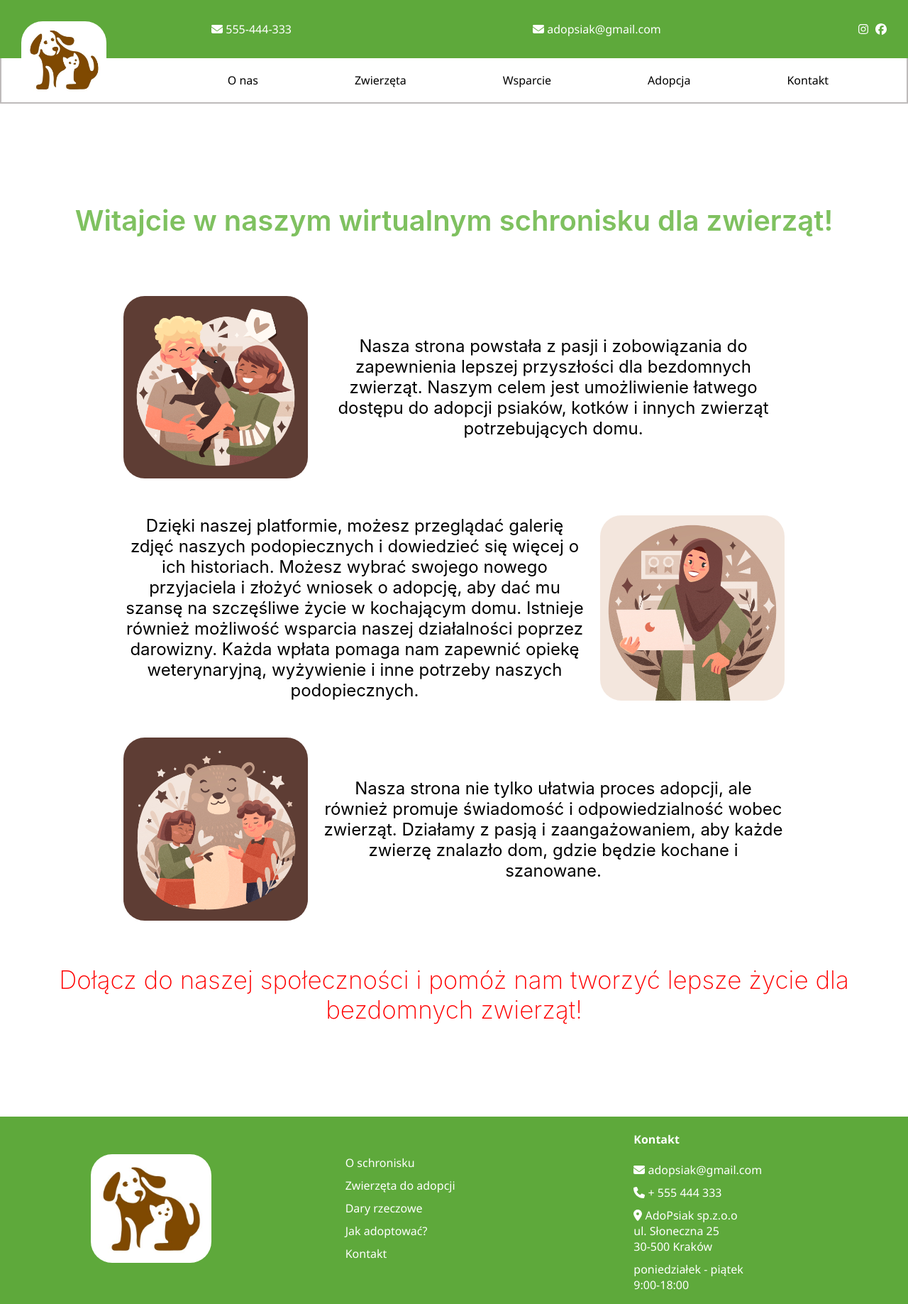
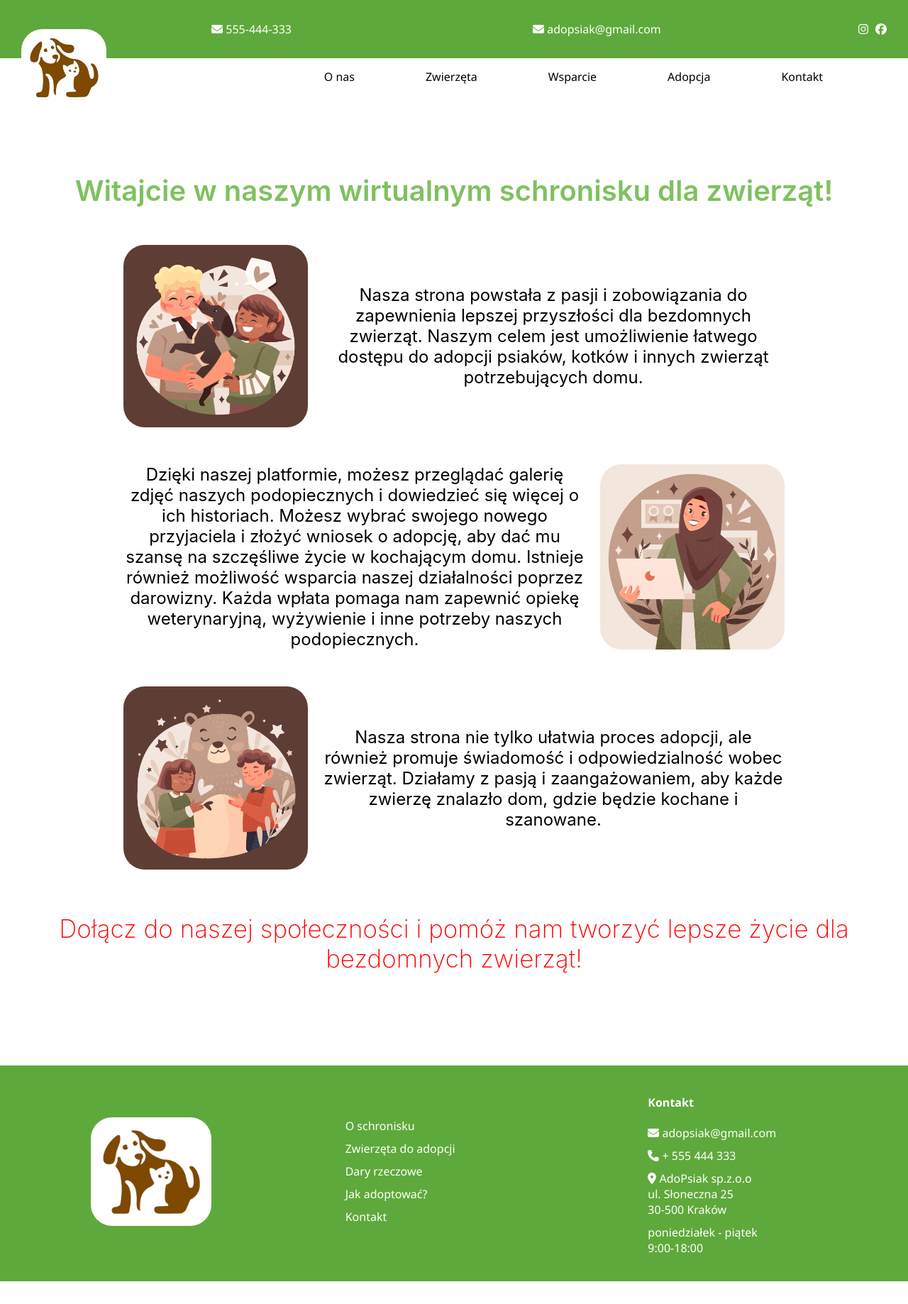
Before and after one commit to Nikaszka/adopsiak, a Vue app: page /About in a window 1280 px wide. Shown: the whole page at 71% size. After the commit the page ends 1805 px from the top, so only its background shows below. Built offline with nearby package versions, Linux system fonts and the light colour scheme.

Commit message:
Przerobienie stopki, nagłówka i całej głównej strony na stronę rensposnywną

```diff
--- a/package.json
+++ b/package.json
@@ -21,6 +21,7 @@
   },
   "devDependencies": {
     "@vitejs/plugin-vue": "^5.0.4",
+    "sass": "^1.75.0",
     "vite": "^5.2.10"
   }
 }
--- a/src/App.vue
+++ b/src/App.vue
@@ -1,30 +1,34 @@
 <template>
   <div class="container">
-    <!-- <div class = "headers"> -->
-        <page-header></page-header>
-        <page-nav>
-          <router-link to="/about" class="nav-button">O nas</router-link>
-          <router-link to="/animals" class="nav-button">Zwierzęta</router-link>
-          <router-link to="/support" class="nav-button">Wsparcie</router-link>
-          <router-link to="/adoption" class="nav-button">Adopcja</router-link>
-          <router-link to="/contact" class="nav-button">Kontakt</router-link>
-        </page-nav>
-      <!-- </div> -->
-
+    <page-header></page-header>
+    <page-nav></page-nav>
     <page-main>
       <router-view></router-view>
-
     </page-main>
-
     <page-footer></page-footer>
   </div>
 </template>
 
 
 <script setup>
-import {ref} from 'vue'
 import PageHeader from './components/PageHeader.vue'
 import PageNav from './components/PageNav.vue'
 import PageFooter from './components/PageFooter.vue'
 import PageMain from './components/PageMain.vue'
+
 </script>
+
+<script>
+export default {
+  data() {
+    return {
+      showMobileMenu: false,
+    };
+  },
+  methods: {
+    showMenu() {
+      this.showMobileMenu = !this.showMobileMenu;
+    },
+  },
+};
+</script>
--- a/src/assets/app.css
+++ b/src/assets/app.css
@@ -6,49 +6,15 @@ body {
     margin: 0;
     padding: 0;
 }
-
-header {
-    padding: 30px;
-    background-color: rgb(94, 169, 59);
-    color: white;
-
-    display: flex;
-    justify-content: space-between;
-}
-
-nav a+a {
-    margin-left: 1rem;
-}
-
-nav {
-    display: flex;
-    justify-content: flex-end;
-    background-color: white;
-    padding: 10px;
-    border-bottom: 2px solid rgba(126, 121, 121, 0.5);
-    border-left: 2px solid rgba(126, 121, 121, 0.5);
-    border-right: 2px solid rgba(126, 121, 121, 0.5);
-    /* box-shadow: 0 2px 4px 0 rgba(0,0,0,.2);  */
-}
-
 main {
-    flex: 1;
+    /* flex: 1; */
+    display: grid;
     background-color: white;
     margin-bottom: 50px;
     margin-top: 50px;
+    /* padding-left: 35vh;
+    padding-right: 35vh; */
 }
-
-footer {
-    background-color: rgb(94, 169, 59);
-    display: flex;
-    align-items: center;
-}
-
-.column {
-    flex: 1;
-    text-align: center;
-}
-
 .container {
     display: grid;
     grid-template-rows: auto;
@@ -58,7 +24,7 @@ footer {
     background-color: white;
     color: black;
     border: none;
-    padding: 10px 20px;
+    padding: 5px 10px;
     margin-right: 80px;
     border-radius: 5px;
     text-decoration: none;
@@ -66,87 +32,12 @@ footer {
     cursor: pointer;
 }
 
-.logo-container img {
-    width: 120px;
-    position: absolute;
-    top: 10 px;
-    border-radius: 30px;
-}
-
-.logo-footer img {
-    width: 170px;
-    height: auto;
-    margin-top: 10px;
-    margin-bottom: 10px;
-    border-radius: 30px;
-}
-
-.footer-menu {
-    text-align: left;
-}
-
-.footer-menu-buttons {
-    color: white !important;
-    border: none;
-    padding: 10px 20px;
-    text-decoration: none;
-}
-
-.footer-menu ul li {
-    margin-bottom: 10px;
-    color: white;
-}
-
 ul {
     margin-top: 10px;
     list-style-type: none;
 }
 
-.header-info span {
-    padding: 170px;
-}
 
-.header-social-icons span {
-    margin-left: 10px;
-}
-
-.percent-tax-rate-box {
-    background-color: rgb(176, 212, 159);
-    margin-left: 300px;
-    margin-right: 300px;
-    /* margin-top: 70px; */
-    align-items: center;
-    border-radius: 10px;
-    padding-bottom: 15px;
-}
-
-.percent-tax-rate-images {
-    display: flex;
-    justify-content: center;
-    align-items: center;
-}
-
-.percent-tax-rate-images img {
-    width: 240px;
-    padding: 15px;
-    margin-left: 20px;
-}
-
-.percent-tax-rate-title {
-    text-align: center;
-    padding: 20px;
-    font-size: 35px;
-}
-
-.KRS-info {
-    background-color: rgb(130, 78, 78);
-    color: white;
-    text-align: center;
-    font-size: 25px;
-    border-radius: 10px;
-    margin-left: 300px;
-    margin-right: 300px;
-}
 
 .stats-container {
     display: flex;
@@ -158,6 +49,12 @@ ul {
     align-items: center;
     border-radius: 10px;
     padding-bottom: 15px;
+}
+@media (max-width: 991px) {
+    .stats-container {
+        margin-left: 0px;
+        margin-right: 0px;
+    }
 }
 
 .stats-wrapper {
@@ -173,6 +70,11 @@ ul {
         max-width: 100%;
     }
 }
+@media screen and (max-width: 768px) {
+    body {
+      overflow-x: hidden;
+    }
+  }
 
 .stats-row {
     gap: 20px;
--- a/src/components/PageFooter.vue
+++ b/src/components/PageFooter.vue
@@ -1,9 +1,12 @@
 <template>
 <footer>
-  <div class="column logo-footer">
-    <router-link to="/">
-      <img src="/kot_pies.jpg" alt="Logo">
-    </router-link>
+  <div class="column">
+    <div class = "logo-footer">
+      <router-link to="/">
+        <img src="/kot_pies.jpg" alt="Logo">
+      </router-link>
+    </div>
+
   </div>
   <div class ="column">
     <div class ="footer-menu">
@@ -30,3 +33,59 @@
   </div>
 </footer>
 </template>
+
+<style>
+  footer {
+    background-color: rgb(94, 169, 59);
+    display: flex;
+    align-items: center;
+  }
+
+  .column {
+    padding: 20px;
+    flex: 1;
+    text-align: center;
+  }
+
+  .logo-footer img {
+    width: 170px;
+    height: auto;
+    margin-top: 10px;
+    margin-bottom: 10px;
+    border-radius: 30px;
+  }
+
+  .footer-menu {
+    text-align: left;
+  }
+
+  .footer-menu-buttons {
+    text-decoration: none;
+    color: white;
+}
+
+.footer-menu ul li {
+    margin-bottom: 10px;
+    color: white;
+}
+
+  @media screen and (max-width: 768px) {
+  .column{
+      padding: 0;
+
+  }
+  .footer-menu-buttons {
+    color: white !important;
+    border: none;
+    font-size: 10px;
+
+  }
+  .logo-footer img {
+    width: 100px;
+  }
+  .footer-menu ul li {
+    font-size: 10px;
+}
+
+}
+</style>
--- a/src/components/PageHeader.vue
+++ b/src/components/PageHeader.vue
@@ -1,20 +1,79 @@
 <template>
 <header>
-        <div>
-        <router-link to="/" class="logo-container" >
+  <div class="column-header">
+    <router-link to="/" class="logo-container">
           <img src="/kot_pies.jpg" alt="Logo">
     </router-link>
   </div>
-
+  <div class="column-header">
     <div class = "header-info">
           <span><font-awesome-icon icon="envelope"/>  555-444-333</span>
           <span><font-awesome-icon icon="envelope"/>  adopsiak@gmail.com</span>
     </div>
+  </div>
+  <div class="column-header">
+    <div class = "header-social-icons">
+          <span><font-awesome-icon :icon="['fab', 'instagram']" /></span>
+          <span><font-awesome-icon :icon="['fab', 'facebook']"/></span>
+    </div>
+  </div>
+        <!-- <div>
+
+        </div>
+
+
 
         <div class = "header-social-icons">
           <span><font-awesome-icon :icon="['fab', 'instagram']" /></span>
           <span><font-awesome-icon :icon="['fab', 'facebook']"/></span>
-        </div>
-
+        </div> -->
 </header>
 </template>
+
+<style lang="scss" scoped>
+header {
+    padding: 30px;
+    background-color: rgb(94, 169, 59);
+    color: white;
+
+    display: flex;
+    justify-content: space-between;
+    align-items: center;
+}
+.header-info span {
+    padding: 170px;
+}
+
+.header-social-icons span {
+    margin-left: 10px;
+}
+.logo-container img {
+    z-index: 1;
+    width: 120px;
+    position: absolute;
+    top: 10 px;
+    border-radius: 30px;
+}
+.column-header {
+    text-align: center;
+}
+
+@media screen and (max-width: 991px) {
+  header {
+    font-size: 10px;
+}
+  .header-info {
+    margin-left: 14vh;
+    display: flex;
+    flex-direction: column;
+  }
+
+  .header-info span {
+      padding: 1px;
+  }
+  .logo-container img {
+    width: 100px;
+}
+
+}
+</style>
--- a/src/components/PageNav.vue
+++ b/src/components/PageNav.vue
@@ -1,3 +1,109 @@
 <template>
-    <nav><slot>Page Nav</slot></nav>
-</template>
+    <div class="nav-menu">
+  <i
+  @click="showMenu()"><font-awesome-icon :icon="['fas', 'bars']" />
+  </i>
+  <div
+  class="nav-content"
+  :class="this.showMobileMenu ? 'open-menu' : 'closed-menu'"
+  >
+  <ul class="nav-items">
+    <router-link to="/about" class="nav-button" @click = "closeMenu">O nas</router-link>
+    <router-link to="/animals" class="nav-button" @click = "closeMenu">Zwierzęta</router-link>
+    <router-link to="/support" class="nav-button" @click = "closeMenu">Wsparcie</router-link>
+    <router-link to="/adoption" class="nav-button" @click = "closeMenu">Adopcja</router-link>
+    <router-link to="/contact" class="nav-button" @click = "closeMenu">Kontakt</router-link>
+  </ul>
+  </div>
+  </div>
+  </template>
+
+  <script>
+  export default {
+    data() {
+      return {
+        showMobileMenu: false
+      };
+    },
+    methods: {
+      showMenu() {
+        this.showMobileMenu = !this.showMobileMenu;
+      },
+      closeMenu() {
+      this.showMobileMenu = false; // Ustaw showMobileMenu na false, aby zamknąć menu
+    }
+
+    }
+  };
+  </script>
+
+  <style lang="scss" scoped>
+  .nav-menu {
+    background-color: white;
+  }
+
+  .nav-content {
+    display: flex;
+    justify-content: space-between;
+    padding: 10px 30px;
+    align-items: center;
+    justify-content: flex-end;
+  }
+
+  .nav-items {
+    display: flex;
+    justify-content: center;
+    align-items: center;
+    list-style: none;
+    margin: 0;
+    padding: 0;
+    li {
+      padding: 0 10px;
+    }
+  }
+
+  i {
+    display: none;
+  }
+
+  // Mobile version - hidden hamburger menu
+  @media screen and (max-width: 991px) {
+    .nav-menu {
+      padding-top: 10px;
+      position: absolute;
+      width: 100%;
+      top: 90px;
+
+    }
+
+    .open-menu {
+      opacity: 1;
+      height: 150px;
+
+    }
+
+    .closed-menu {
+      opacity: 0;
+      height: 0;
+      padding: 0;
+    }
+
+    .nav-content {
+      flex-direction: column;
+      z-index: 2;
+      position: relative;
+      transition: all 0.2s ease-out;
+
+    }
+
+    .nav-items {
+      flex-direction: column;
+    }
+
+    i {
+      display: block;
+      text-align: right;
+      padding: 0 10px 10px 0;
+    }
+  }
+  </style>
--- a/src/main.js
+++ b/src/main.js
@@ -4,11 +4,11 @@ import App from './App.vue'
 import './assets/app.css'
 
 import { library } from "@fortawesome/fontawesome-svg-core";
-import { faPhone, faEnvelope, faLocationDot, faHeart, faHandHoldingDollar, faHouse, faVenusMars, faPaw} from "@fortawesome/free-solid-svg-icons";
+import { faPhone, faEnvelope, faLocationDot, faHeart, faHandHoldingDollar, faHouse, faVenusMars, faPaw, faBars} from "@fortawesome/free-solid-svg-icons";
 import { faInstagram, faFacebook } from "@fortawesome/free-brands-svg-icons";
 import { FontAwesomeIcon } from "@fortawesome/vue-fontawesome";
 
-library.add(faPhone, faEnvelope, faLocationDot, faInstagram, faFacebook, faHeart, faHandHoldingDollar, faHouse, faVenusMars, faPaw);
+library.add(faPhone, faEnvelope, faLocationDot, faInstagram, faFacebook, faHeart, faHandHoldingDollar, faHouse, faVenusMars, faPaw, faBars);
 
 createApp(App)
 .component('font-awesome-icon', FontAwesomeIcon)
```
Also changed, not shown: src/views/Home.vue (+85 -3 lines), 1 other file (tests, documents, lock files or other folders). Lines whose indentation alone changed are shown as unchanged.
